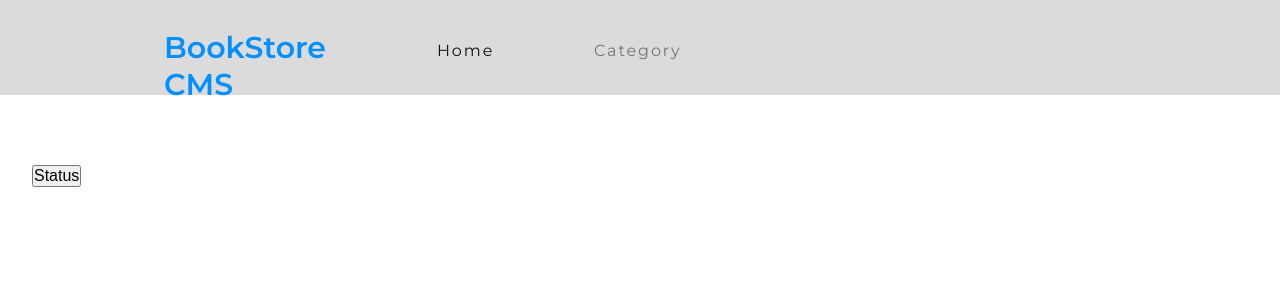
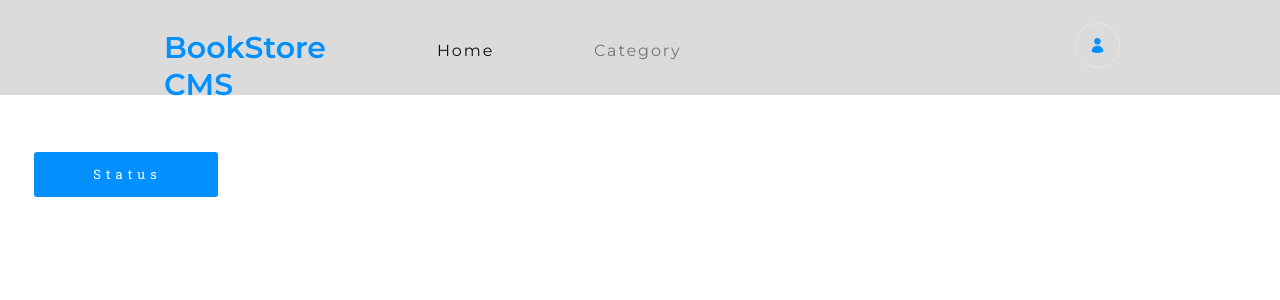
Before and after one commit to Adholah96/bookstore, a React (Create React App) app: page /Category in a window 1280 px wide. Shown: the top 300 px of the page. Built offline with nearby package versions, Linux system fonts and the light colour scheme.

Commit message:
Add final styling details

```diff
--- a/src/App.js
+++ b/src/App.js
@@ -22,6 +22,22 @@ function App() {
             </Link>
           </li>
         </ul>
+        <div className="oval">
+          <svg
+            xmlns="http://www.w3.org/2000/svg"
+            fill="none"
+            viewBox="0 0 24 24"
+            strokeWidth={1.5}
+            stroke="currentColor"
+            className="w-6 h-6"
+          >
+            <path
+              strokeLinecap="round"
+              strokeLinejoin="round"
+              d="M15.75 6a3.75 3.75 0 11-7.5 0 3.75 3.75 0 017.5 0zM4.501 20.118a7.5 7.5 0 0114.998 0A17.933 17.933 0 0112 21.75c-2.676 0-5.216-.584-7.499-1.632z"
+            />
+          </svg>
+        </div>
       </nav>
       <Routes>
         <Route path="/" element={<Home />} />
--- a/src/components/Category.js
+++ b/src/components/Category.js
@@ -12,7 +12,7 @@ function Category() {
       <button type="button" className="statusbtn" onClick={handleClick}>
         Status
       </button>
-      {showStatus && <div>{status}</div>}
+      {showStatus && <div className="construction">{status}</div>}
     </>
   );
 }
--- a/src/index.css
+++ b/src/index.css
@@ -69,6 +69,7 @@ nav ul li:nth-child(2) {
   font-family: 'Roboto Slab', serif;
   font-size: 0.875rem;
   font-weight: 300;
+  cursor: pointer;
 }
 
 nav {
@@ -85,9 +86,29 @@ nav {
   justify-content: space-around;
   padding: 3rem 0;
 }
+.construction {
+  margin: 1.813rem 32.75rem 0 10.25rem;
+  font-family: 'Montserrat', sans-serif;
+  font-size: 1.25rem;
+  font-weight: bold;
+  letter-spacing: -0.18px;
+  color: #888;
+}
 
 .statusbtn {
-  margin: 2rem 2rem;
+  width: 11.5rem;
+  height: 2.813rem;
+  margin: 1.188rem 0 0 2.125rem;
+  border: none;
+  padding: 0.801rem 1.188rem 0.886rem 1.375rem;
+  border-radius: 3px;
+  background-color: #0290ff;
+  font-size: 0.813rem;
+  letter-spacing: 05px;
+  text-align: center;
+  color: #fff;
+  font-family: 'Roboto Slab', serif;
+  cursor: pointer;
 }
 
 form {
@@ -120,6 +141,7 @@ form button {
   text-align: center;
   color: #fff;
   font-family: 'Roboto Slab', serif;
+  cursor: pointer;
 }
 
 .no-book {
@@ -203,6 +225,7 @@ form button {
   color: #fff;
   text-align: center;
   border: none;
+  cursor: pointer;
 }
 .divider-1 {
   width: 0.125rem;
@@ -233,3 +256,21 @@ form button {
   letter-spacing: -0.18px;
   color: #888;
 }
+.oval {
+  width: 2.813rem;
+  height: 2.813rem;
+  border: solid 1px #e8e8e8;
+  border-radius: 50%;
+  color: red;
+  display: flex;
+  justify-content: center;
+  align-items: center;
+  position: absolute;
+  right: 10rem;
+}
+svg {
+  width: 1.063rem;
+  height: 1.063rem;
+  color: #0290ff;
+  fill: #0290ff;
+}
```
